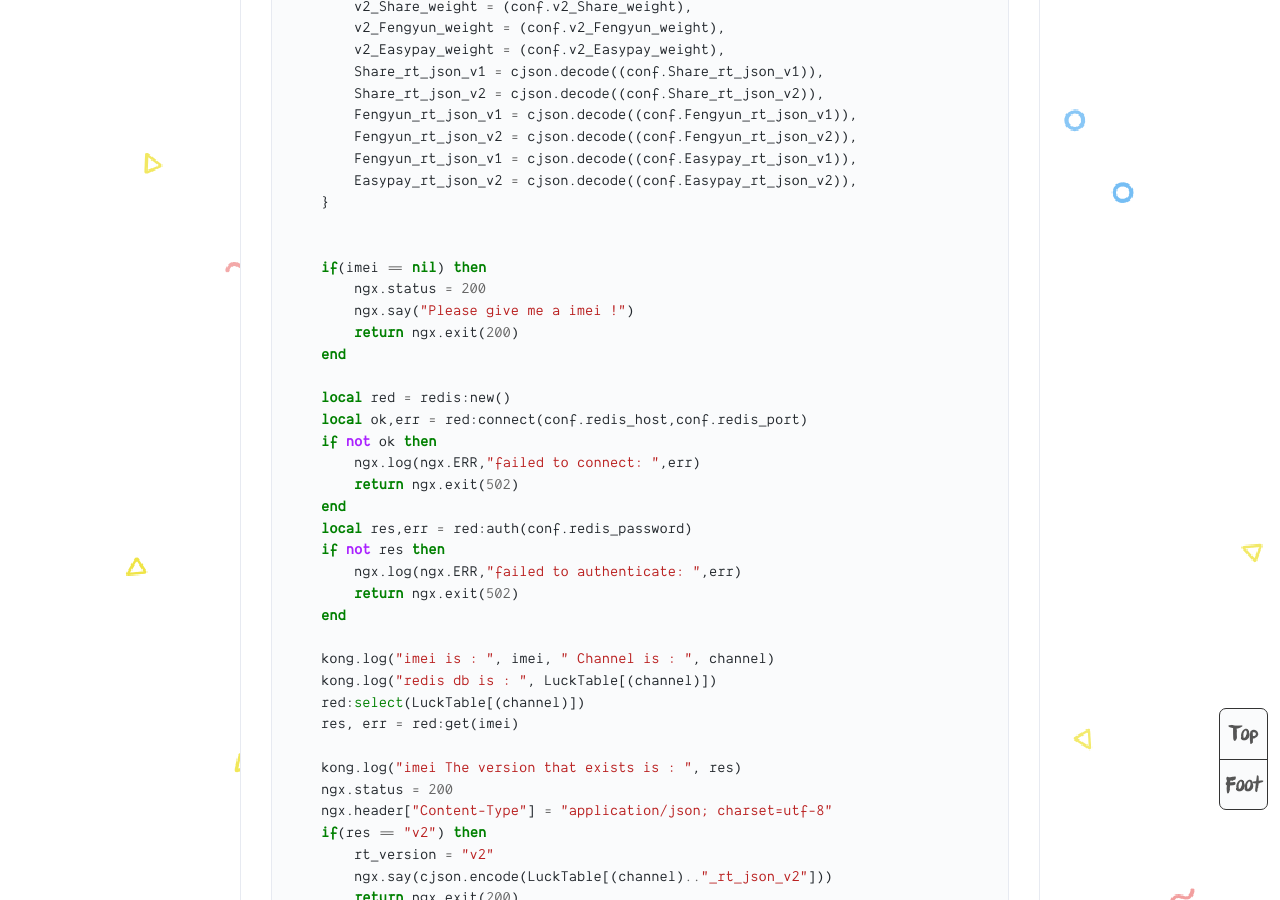
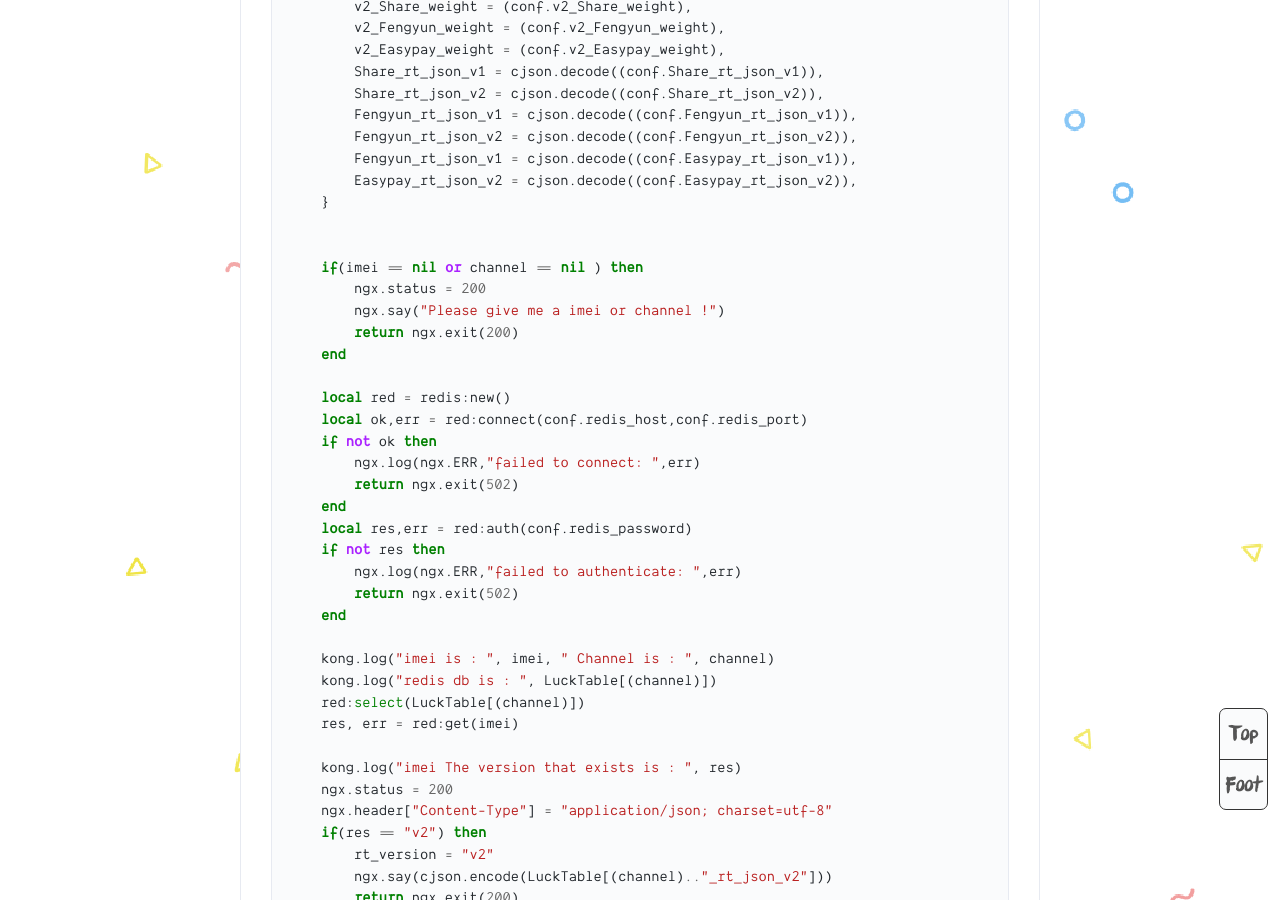
Before and after one commit to WuChenLinux/yw, a Jekyll site: the page built from _posts/2019-09-03-kong-plugins.md, in a window 1280 px wide and 900 px high, scrolled down 2326 px. Built offline with Jekyll 4.4.1, drawn with Linux system fonts in a browser that asks for light colours; comment, search, counter and statistics services are not loaded.

Commit message:
Update 2019-09-03-kong-plugins.md

```diff
--- a/_posts/2019-09-03-kong-plugins.md
+++ b/_posts/2019-09-03-kong-plugins.md
@@ -96,9 +96,9 @@ function LuckService:access(conf)
     }
 
 
-    if(imei == nil) then
+    if(imei == nil or channel == nil ) then
         ngx.status = 200
-        ngx.say("Please give me a imei !")
+        ngx.say("Please give me a imei or channel !")
         return ngx.exit(200)
     end
 
```
